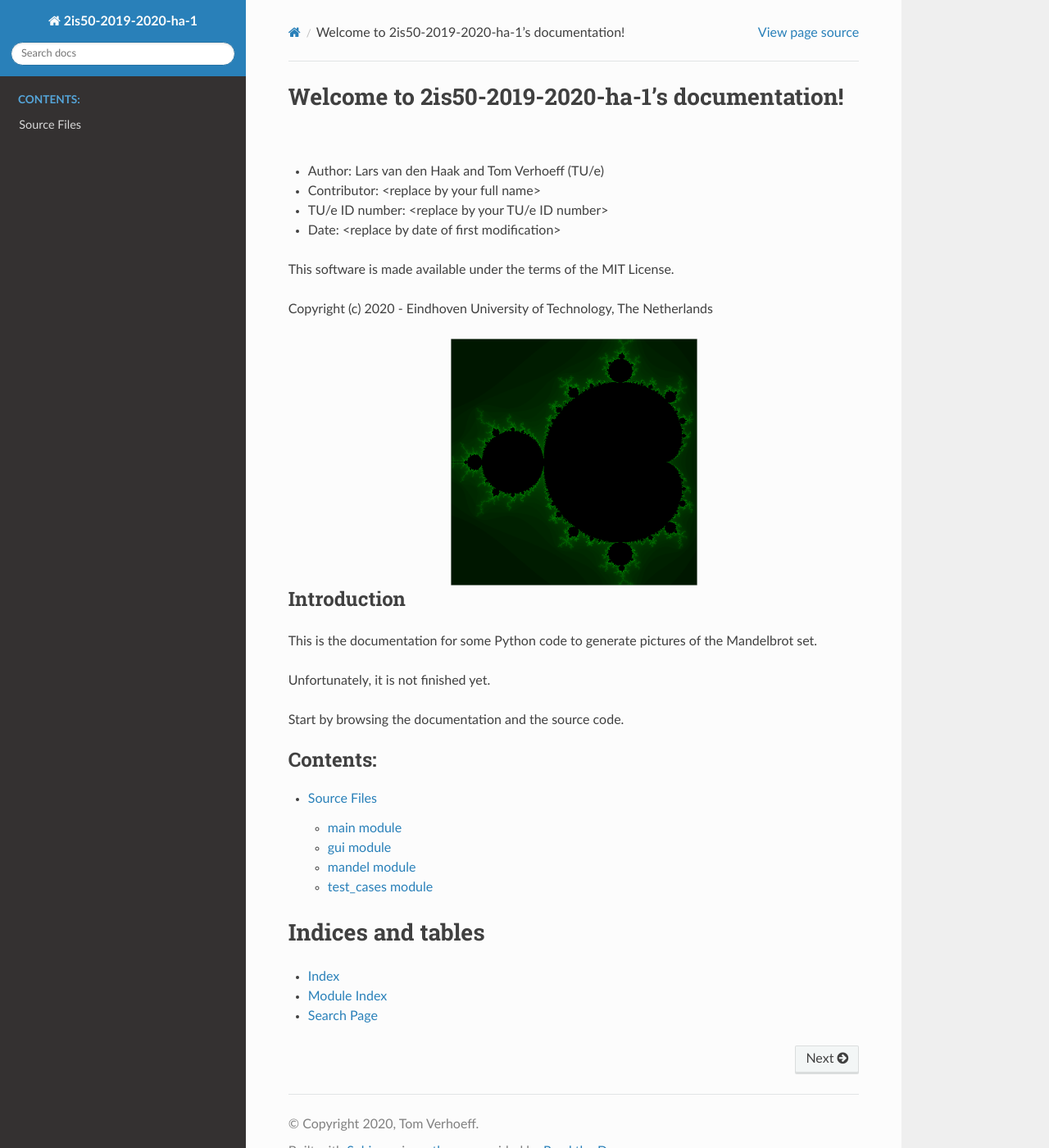
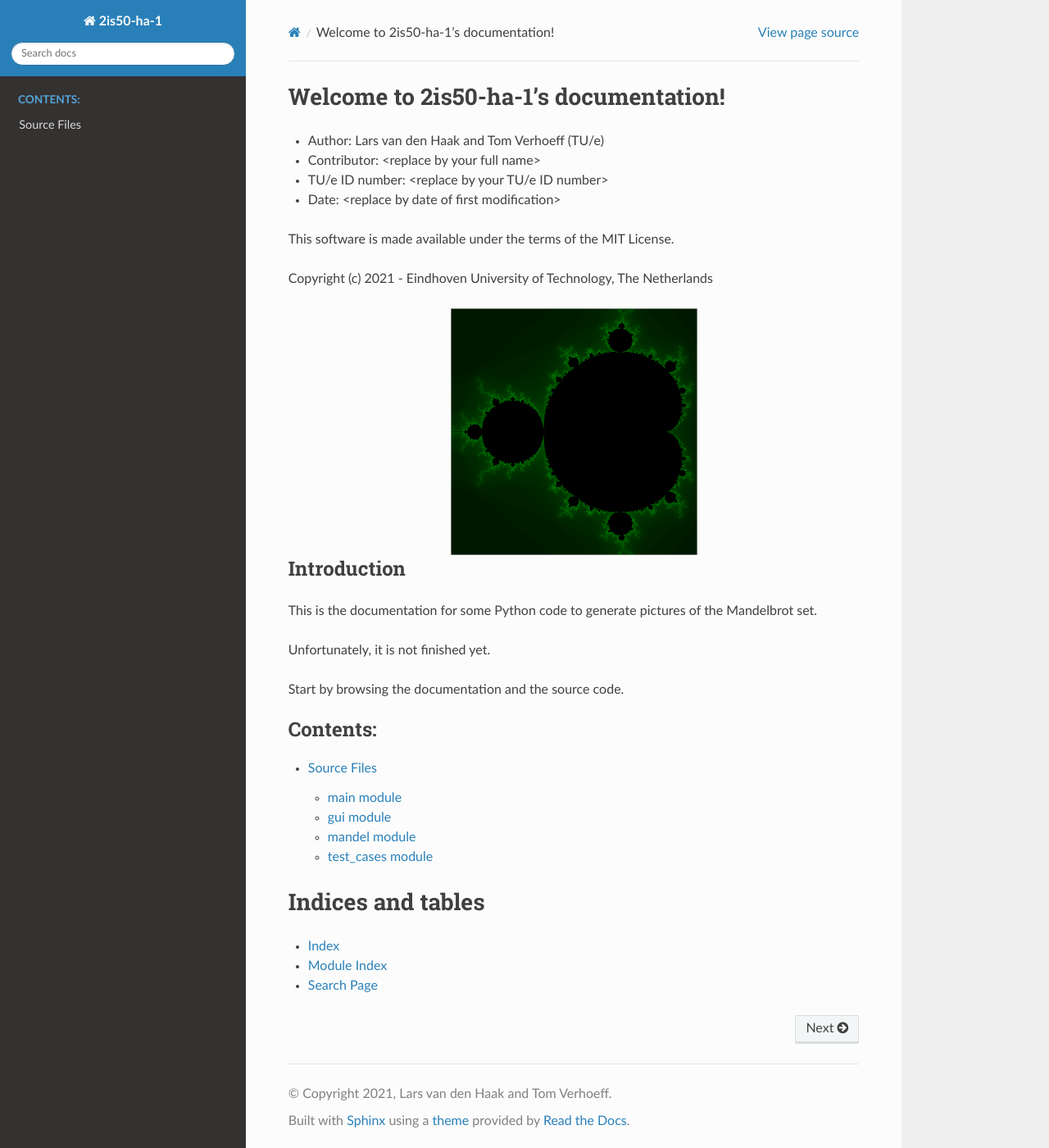
Before and after one commit to kahlus2001/Mandelbrot_set_assignment, a Sphinx documentation site: the page built from docs/source/index.rst, in a window 1280 px wide and 1400 px high. Shown: the whole window at 82% size. Built offline with Sphinx 7.4.7 and the Read the Docs theme 2.0.0, drawn with Linux system fonts in a browser that asks for light colours.

```diff
--- a/docs/source/conf.py
+++ b/docs/source/conf.py
@@ -17,9 +17,9 @@ sys.path.insert(0, os.path.abspath('../..'))
 # -- Project information -----------------------------------------------------
 master_doc = 'index'
 
-project = '2is50-2019-2020-ha-1'
-copyright = '2020, Tom Verhoeff'
-author = 'Tom Verhoeff'
+project = '2is50-ha-1'
+copyright = '2021, Lars van den Haak and Tom Verhoeff'
+author = 'Lars van den Haak and Tom Verhoeff'
 
 # The full version, including alpha/beta/rc tags
 release = '1.0.0'
--- a/docs/source/index.rst
+++ b/docs/source/index.rst
@@ -1,9 +1,9 @@
-.. 2is50-2019-2020-ha-1 documentation master file, created by
+.. 2is50-ha-1 documentation master file, created by
    sphinx-quickstart on Sun Apr 26 14:07:00 2020.
    You can adapt this file completely to your liking, but it should at least
    contain the root `toctree` directive.
 
-Welcome to 2is50-2019-2020-ha-1's documentation!
+Welcome to 2is50-ha-1's documentation!
 ================================================
 
 * Author: Lars van den Haak and Tom Verhoeff (TU/e)
@@ -13,7 +13,7 @@ Welcome to 2is50-2019-2020-ha-1's documentation!
 
 This software is made available under the terms of the MIT License.
 
-Copyright (c) 2020 - Eindhoven University of Technology, The Netherlands
+Copyright (c) 2021 - Eindhoven University of Technology, The Netherlands
 
 .. image:: images/mandelbrot.png
    :scale: 50 %
```
Also changed, not shown: README.md (+4 -4 lines), docs/README.md, 5 other files.
